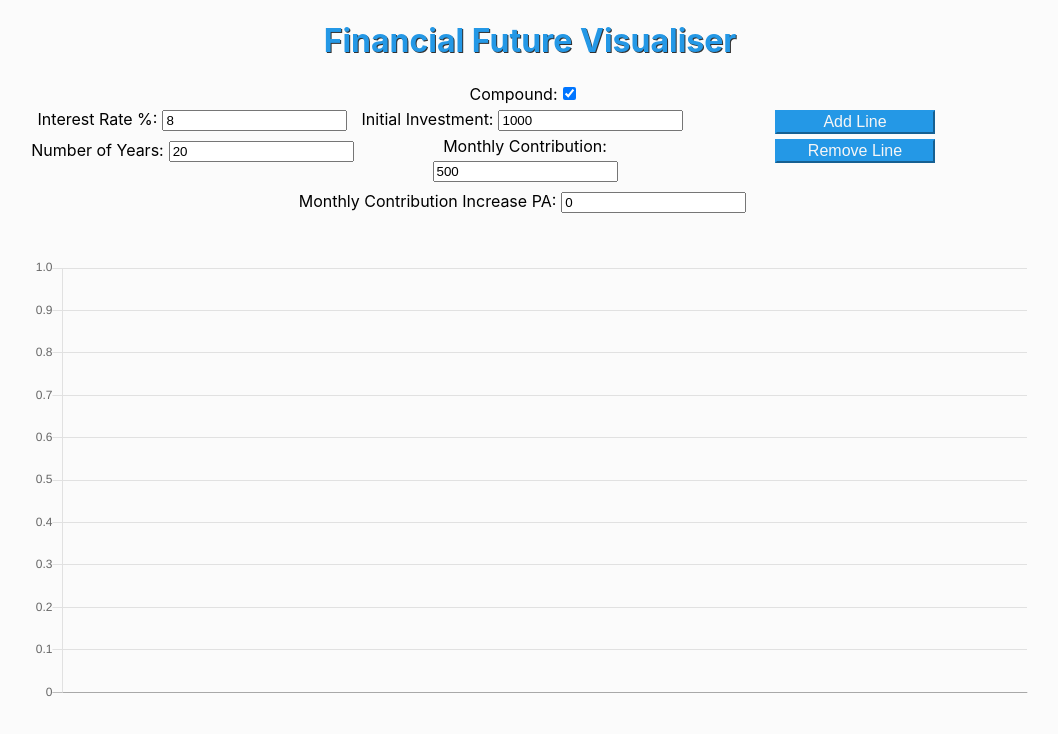
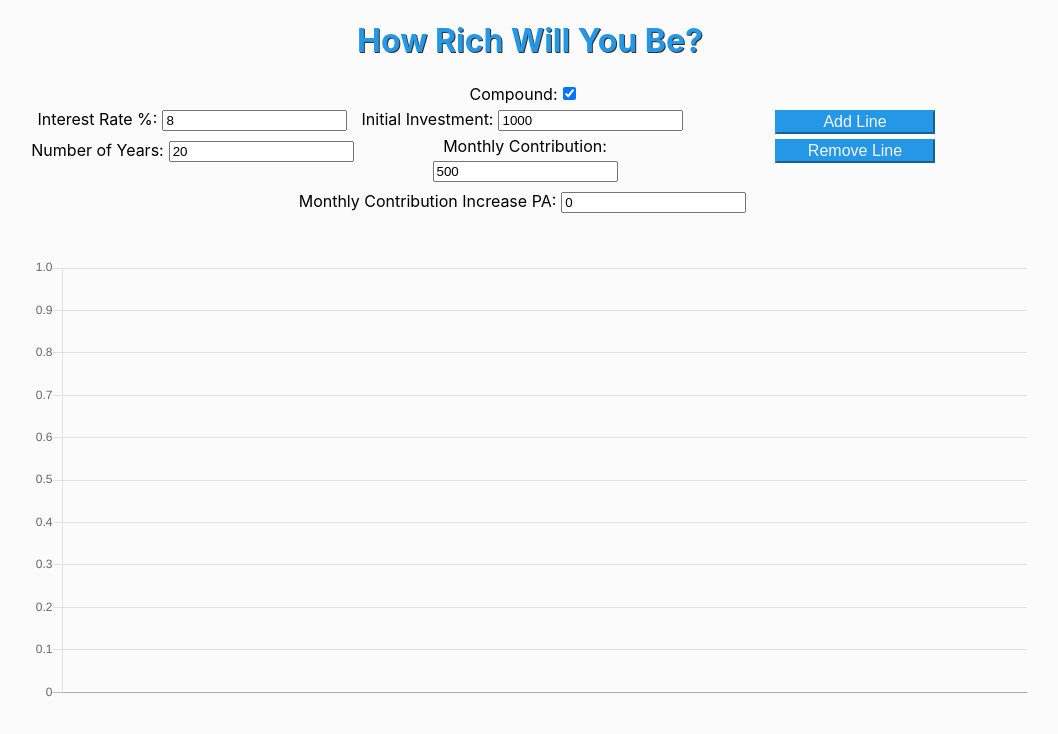
Before and after one commit to tommyrharper/playing-with-graphs-react, a React (Create React App) app: page / in a window 1280 px wide. Shown: the top 734 px of the page, without its empty margins (110-1168 px from the left). Built offline with nearby package versions, Linux system fonts and the light colour scheme.

Commit message:
Change name to How Rich Will You Be?

```diff
--- a/src/App.js
+++ b/src/App.js
@@ -156,7 +156,7 @@ class App extends Component {
   render(){
     return (
       <>
-      <h1>Financial Future Visualiser</h1>
+      <h1>How Rich Will You Be?</h1>
       <ReactForm
         addLine={this.addLine}
         updateAppState={this.updateAppStateFromFormComponent}
```
